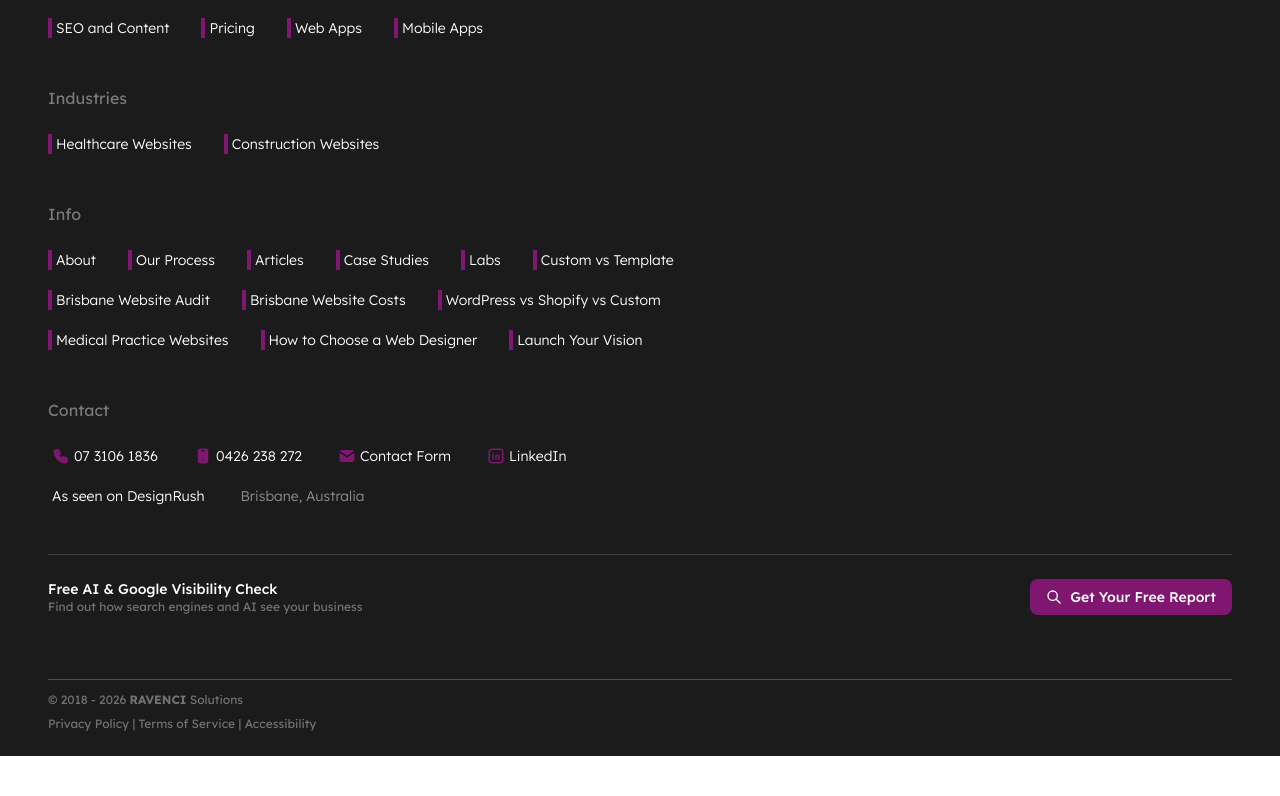
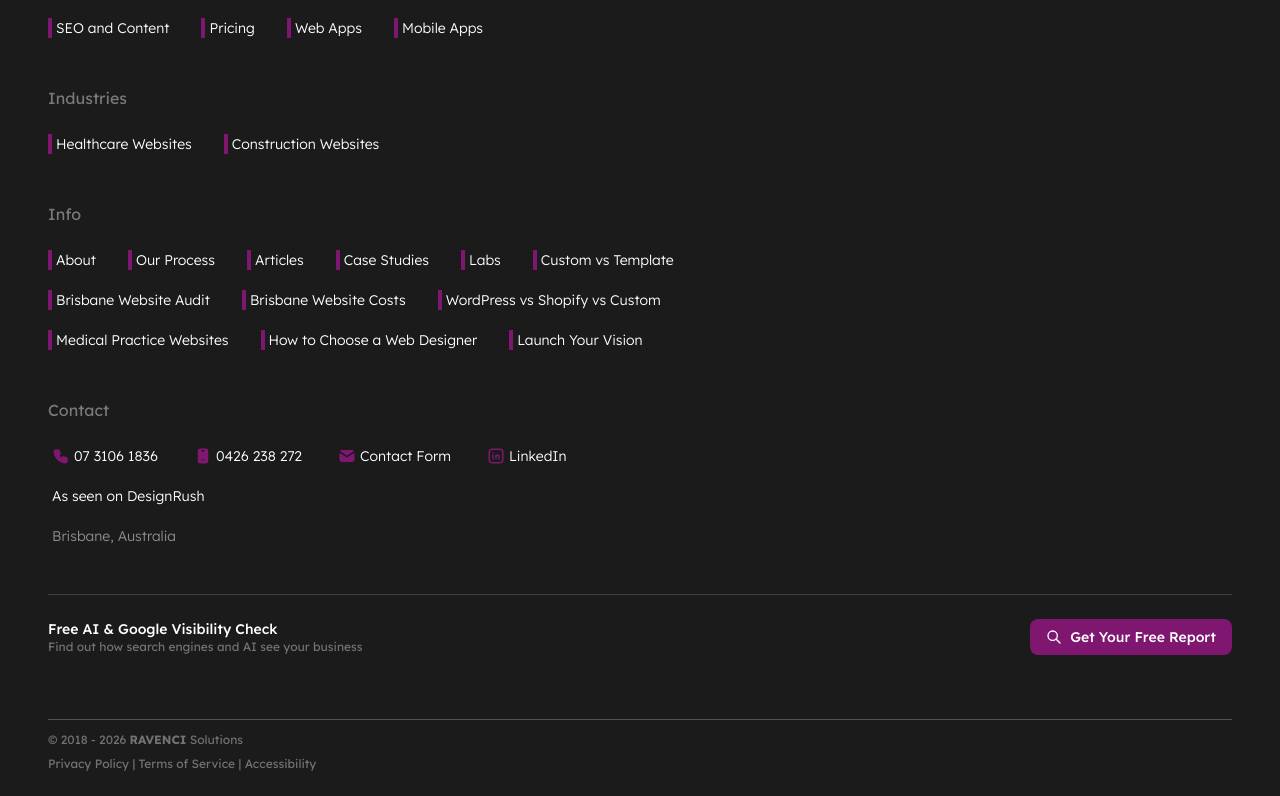
Before and after one commit to MadStoneDev/ravenci-solutions, a Next.js app: page /web-apps in a window 1280 px wide. Shown: the part 4475-5271 px from the top of the page. Before the commit the page ends 5231 px from the top, so only its background shows below. Built offline with nearby package versions, Linux system fonts and the light colour scheme; no server answers; what react-google-recaptcha-v3 would draw is missing.

Commit message:
Put DesignRush and location on their own footer lines
Co-Authored-By: Claude Opus 4.8 <noreply@anthropic.com>

```diff
--- a/src/components/main-footer.tsx
+++ b/src/components/main-footer.tsx
@@ -328,7 +328,7 @@ export default function MainFooter() {
           </div>
 
           <div
-            className={`group/link pl-1 pr-2 relative flex items-center gap-1`}
+            className={`group/link basis-full pl-1 pr-2 relative flex items-center gap-1`}
           >
             <a
               href={`https://www.designrush.com/agency/website-design-development`}
@@ -345,7 +345,7 @@ export default function MainFooter() {
           </div>
 
           <div
-            className={`group/link pl-1 pr-2 relative flex items-center gap-1 opacity-50`}
+            className={`group/link basis-full pl-1 pr-2 relative flex items-center gap-1 opacity-50`}
           >
             Brisbane, Australia
           </div>
```
